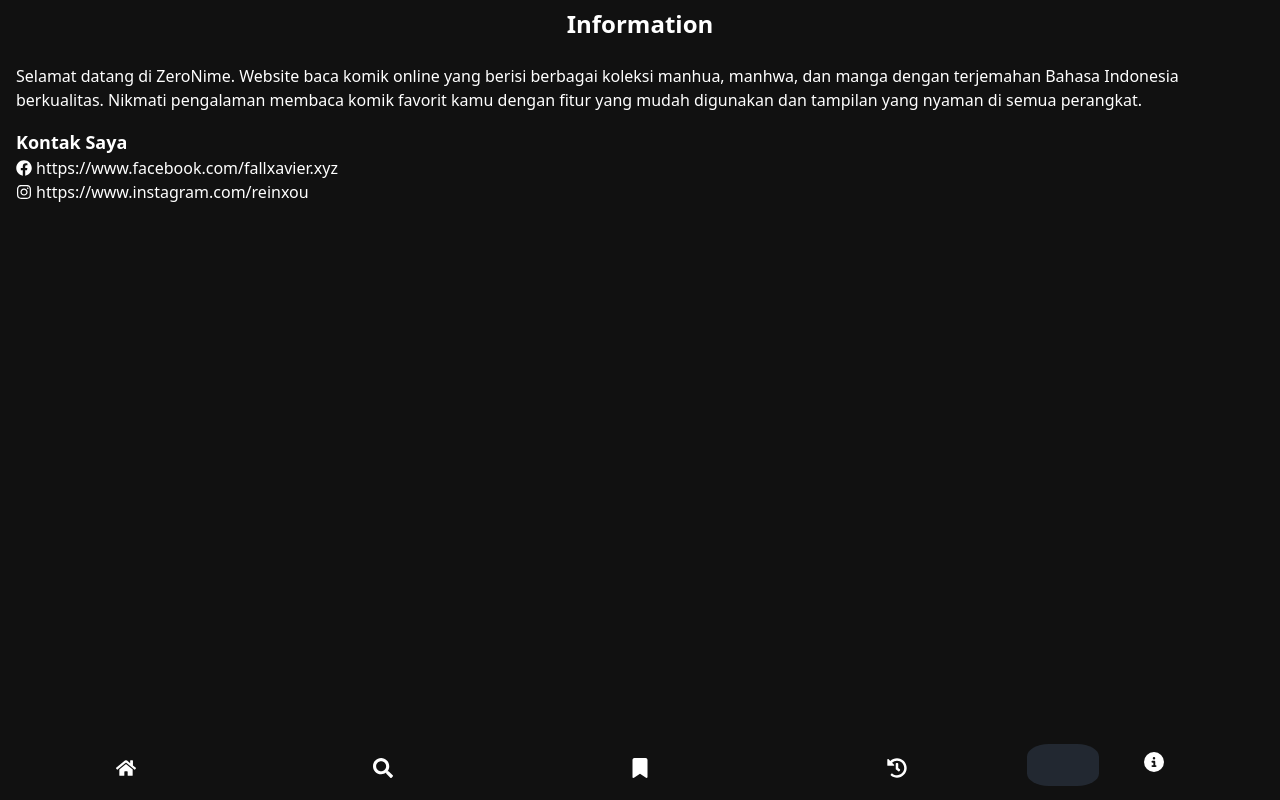
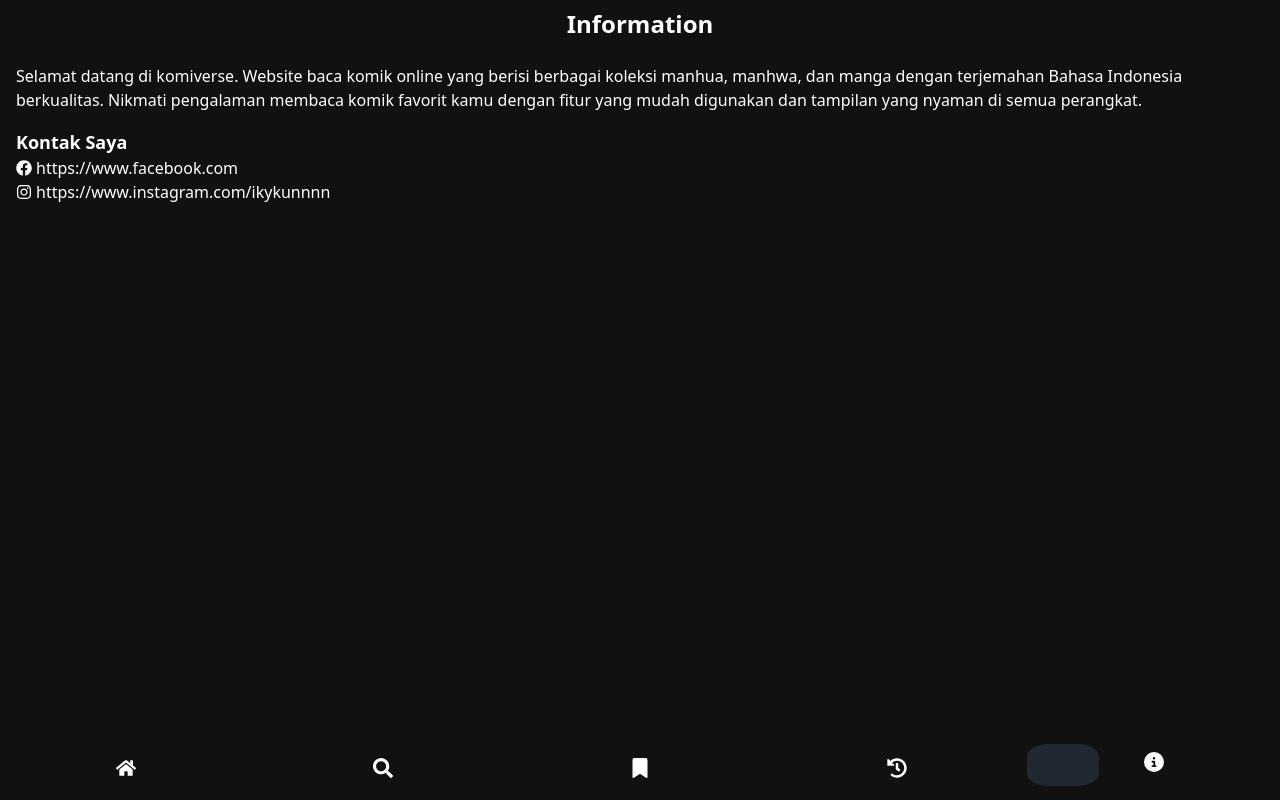
Before and after one commit to rizkiwibu/komiverse, a React (Vite) app: page /info in a window 1280 px wide. Built offline with nearby package versions, Linux system fonts and the light colour scheme.

Commit message:
Update Info.jsx

```diff
--- a/src/components/Info.jsx
+++ b/src/components/Info.jsx
@@ -7,15 +7,15 @@ const Info = () => {
                 <span className="text-2xl font-extrabold">Information</span>
             </div>
             <div className="flex flex-col px-2 pt-6">
-                <span className="">Selamat datang di ZeroNime. Website baca komik online yang berisi berbagai koleksi manhua, manhwa, dan manga dengan terjemahan Bahasa Indonesia berkualitas. Nikmati pengalaman membaca komik favorit kamu dengan fitur yang mudah digunakan dan tampilan yang nyaman di semua perangkat.</span>
+                <span className="">Selamat datang di komiverse. Website baca komik online yang berisi berbagai koleksi manhua, manhwa, dan manga dengan terjemahan Bahasa Indonesia berkualitas. Nikmati pengalaman membaca komik favorit kamu dengan fitur yang mudah digunakan dan tampilan yang nyaman di semua perangkat.</span>
                 <span className="text-lg font-semibold pt-4">Kontak Saya</span>
-                <a className="flex items-center gap-1" href="https://www.facebook.com/fallxavier.xyz">
+                <a className="flex items-center gap-1" href="https://www.facebook.com">
                     <FaFacebook className="" />
-                    <span className="">https://www.facebook.com/fallxavier.xyz</span>
+                    <span className="">https://www.facebook.com</span>
                 </a>
-                <a className="flex items-center gap-1" href="https://www.instagram.com/reinxou">
+                <a className="flex items-center gap-1" href="https://www.instagram.com/ikykunnnn">
                     <FaInstagram className="" />
-                    <span className="">https://www.instagram.com/reinxou</span>
+                    <span className="">https://www.instagram.com/ikykunnnn</span>
                 </a>
             </div>
         </div>
```
